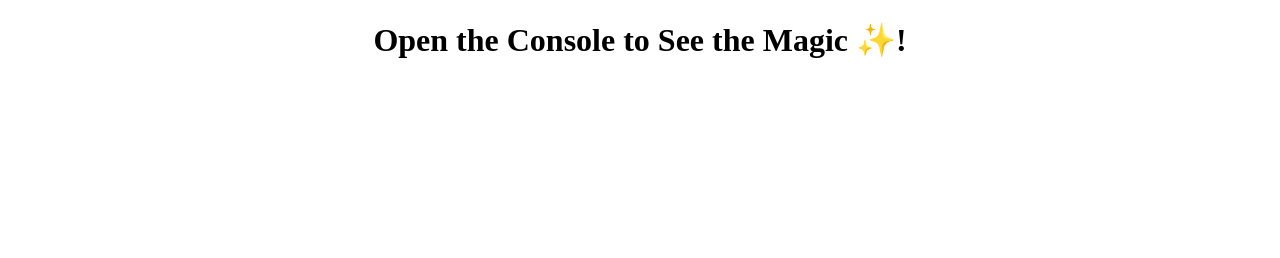
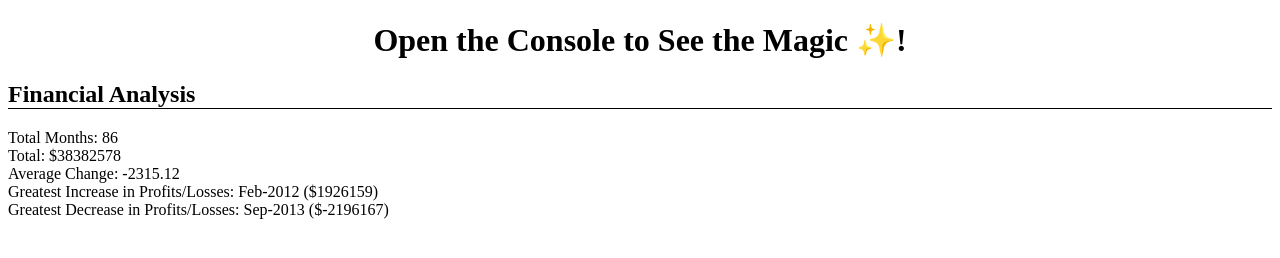
Before and after one commit to Stefan4D/Console-Finances, a plain HTML site: page index.html in a window 1280 px wide. Drawn offline with Linux system fonts and the light colour scheme.

Commit message:
Added additional HTML solutionusing getElementById

```diff
--- a/index.html
+++ b/index.html
@@ -1,13 +1,36 @@
 <!DOCTYPE html>
 <html lang="en-gb">
   <head>
-  <meta charset="UTF-8">
-  <meta http-equiv="X-UA-Compatible" content="IE=edge">
-  <meta name="viewport" content="width=device-width, initial-scale=1.0">
+    <meta charset="UTF-8" />
+    <meta http-equiv="X-UA-Compatible" content="IE=edge" />
+    <meta name="viewport" content="width=device-width, initial-scale=1.0" />
     <title>M4 Challenge</title>
   </head>
   <body>
-  <h1 style="text-align:center;">Open the Console to See the Magic ✨! </h1>
+    <h1 style="text-align: center">Open the Console to See the Magic ✨!</h1>
+    <!-- Added the following as additional to practice working with the DOM -->
+    <h2 style="border-bottom: solid 1px black">Financial Analysis</h2>
+    <div>
+      <span>Total Months: </span>
+      <span id="total-months"></span>
+    </div>
+    <div>
+      <span>Total: </span>
+      <span id="total"></span>
+    </div>
+    <div>
+      <span>Average Change: </span>
+      <span id="average-change"></span>
+    </div>
+    <div>
+      <span>Greatest Increase in Profits/Losses: </span>
+      <span id="greatest-increase"></span>
+    </div>
+    <div>
+      <span>Greatest Decrease in Profits/Losses: </span>
+      <span id="greatest-decrease"></span>
+    </div>
+
     <script src="index.js"></script>
   </body>
 </html>
--- a/index.js
+++ b/index.js
@@ -197,3 +197,13 @@ console.log(
 console.log(
   `Greatest Decrease in Profits/Losses: ${greatestDecreaseMonth} ($${greatestDecrease})`
 );
+
+// Additional solution to populate the values in the HTML and not just in the console
+document.getElementById("total-months").textContent = finances.length;
+document.getElementById("total").textContent = "$" + total;
+document.getElementById("average-change").textContent =
+  roundedAverageMonthlyChange;
+document.getElementById("greatest-increase").textContent =
+  greatestIncreaseMonth + " ($" + greatestIncrease + ")";
+document.getElementById("greatest-decrease").textContent =
+  greatestDecreaseMonth + " ($" + greatestDecrease + ")";
```
Lines whose indentation alone changed are shown as unchanged.
